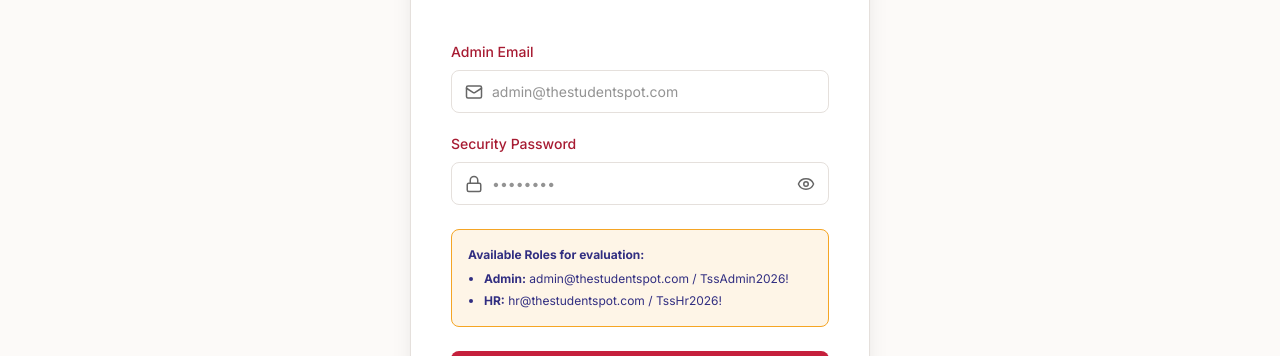
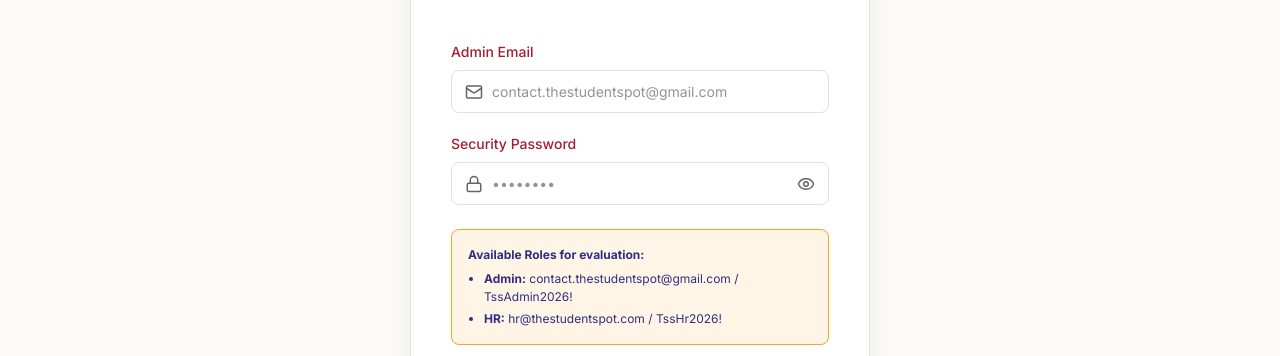
Before and after one commit to nikki-nooka/tss, a Next.js app: page /admin in a window 1280 px wide. Shown: the part 298-654 px from the top of the page. Built offline with nearby package versions, Linux system fonts and the light colour scheme; no server answers; the database is empty.

Commit message:
feat: configure admin login credentials to use contact.thestudentspot@gmail.com and update placeholders/roles help text on the sign-in page

```diff
--- a/src/app/admin/dashboard/page.tsx
+++ b/src/app/admin/dashboard/page.tsx
@@ -128,7 +128,7 @@ export default function AdminDashboard() {
 
         // Quick session profile check
         // Set fallback info since stats verified we are authenticated
-        setAdminUser({ email: 'admin@thestudentspot.com', role: 'Admin' });
+        setAdminUser({ email: 'contact.thestudentspot@gmail.com', role: 'Admin' });
 
         // Load data in parallel
         await Promise.all([
--- a/src/app/admin/page.tsx
+++ b/src/app/admin/page.tsx
@@ -75,7 +75,7 @@ export default function AdminLogin() {
               <Mail className={styles.inputIcon} size={18} />
               <input
                 type="email"
-                placeholder="admin@thestudentspot.com"
+                placeholder="contact.thestudentspot@gmail.com"
                 value={email}
                 onChange={(e) => setEmail(e.target.value)}
                 className="form-input"
@@ -111,7 +111,7 @@ export default function AdminLogin() {
           <div className={styles.roleTip}>
             <span>Available Roles for evaluation:</span>
             <ul>
-              <li><strong>Admin:</strong> admin@thestudentspot.com / TssAdmin2026!</li>
+              <li><strong>Admin:</strong> contact.thestudentspot@gmail.com / TssAdmin2026!</li>
               <li><strong>HR:</strong> hr@thestudentspot.com / TssHr2026!</li>
             </ul>
           </div>
--- a/src/lib/auth.ts
+++ b/src/lib/auth.ts
@@ -6,7 +6,7 @@ export interface AdminUser {
 }
 
 const ADMIN_CREDENTIALS = [
-  { email: 'admin@thestudentspot.com', password: 'TssAdmin2026!', role: 'Admin' },
+  { email: 'contact.thestudentspot@gmail.com', password: 'TssAdmin2026!', role: 'Admin' },
   { email: 'hr@thestudentspot.com', password: 'TssHr2026!', role: 'HR' }
 ];
 
```
